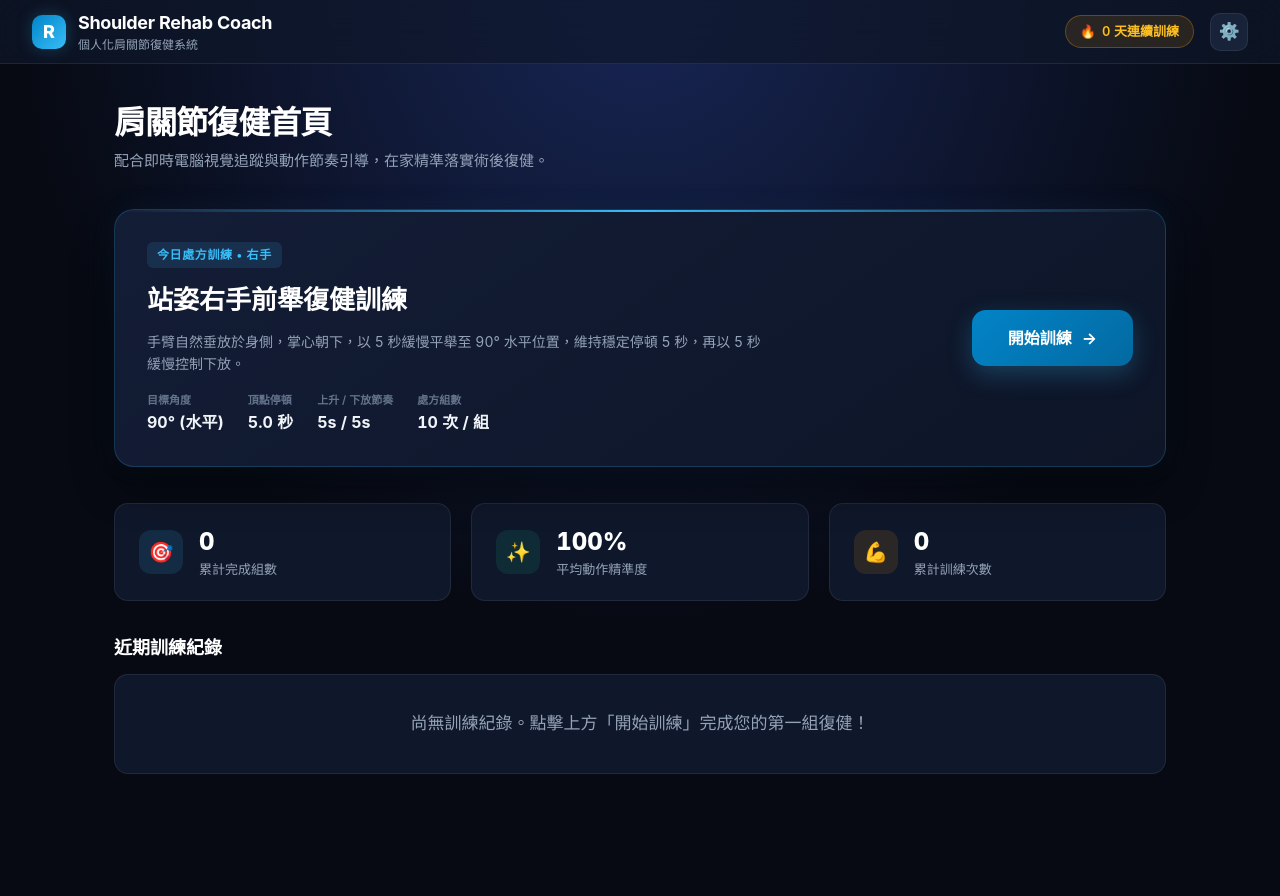
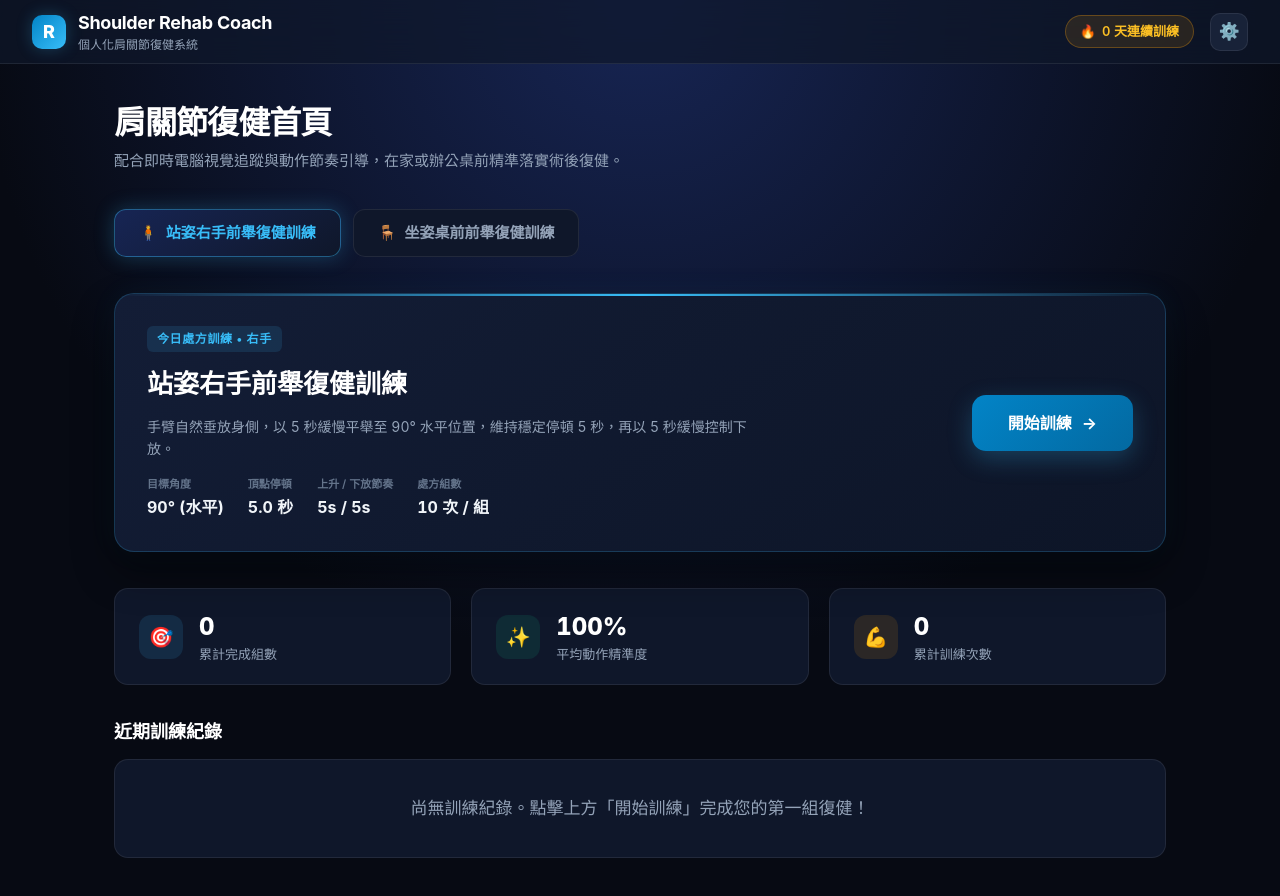
Before and after one commit to e4tsai-byte/rehab, a React (Vite) app: page / in a window 1280 px wide. Before the commit the page ends 814 px from the top, so only its background shows below. Built offline with nearby package versions, Linux system fonts and the light colour scheme.

Commit message:
Add Exercise 2: Seated Desk Right Arm Forward Flexion with upper-body occlusion-robust kinematics

```diff
--- a/src/App.tsx
+++ b/src/App.tsx
@@ -10,6 +10,7 @@ import {
   saveSession,
   saveSettings,
 } from './data/rehabStore'
+import { EXERCISE_CATALOG } from './domain/exerciseCatalog'
 import type { CompletedSession, UserSettings } from './domain/rehabTypes'
 import { RehabDashboard } from './surfaces/RehabDashboard'
 import { RehabTraining } from './surfaces/RehabTraining'
@@ -19,6 +20,7 @@ type ViewMode = 'dashboard' | 'training' | 'summary'
 
 export function App() {
   const [view, setView] = useState<ViewMode>('dashboard')
+  const [selectedExerciseId, setSelectedExerciseId] = useState<string>(EXERCISE_CATALOG[0]!.id)
   const [settings, setSettings] = useState<UserSettings>(loadSettings)
   const [history, setHistory] = useState<CompletedSession[]>(loadHistory)
   const [activeSession, setActiveSession] = useState<CompletedSession | null>(null)
@@ -26,7 +28,8 @@ export function App() {
 
   const streak = calculateStreak(history)
 
-  function handleStartExercise(_exerciseId: string) {
+  function handleStartExercise(exerciseId: string) {
+    setSelectedExerciseId(exerciseId)
     setView('training')
   }
 
@@ -63,6 +66,7 @@ export function App() {
 
       {view === 'training' && (
         <RehabTraining
+          exerciseId={selectedExerciseId}
           settings={settings}
           onFinishSession={handleFinishSession}
           onCancel={() => setView('dashboard')}
--- a/src/domain/exerciseCatalog.ts
+++ b/src/domain/exerciseCatalog.ts
@@ -6,12 +6,14 @@ export interface ExerciseDefinition {
   nameZh: string
   category: string
   targetLimb: string
+  posture: 'standing' | 'seated'
   targetAngleDeg: number
   holdDurationS: number
   concentricCadenceS: number
   eccentricCadenceS: number
   targetReps: number
   descriptionZh: string
+  framingHintZh: string
   tipsZh: string[]
   commonErrorsZh: Record<FormFlag, string>
   status: 'prescribed' | 'upcoming'
@@ -19,17 +21,19 @@ export interface ExerciseDefinition {
 
 export const EXERCISE_CATALOG: ExerciseDefinition[] = [
   {
-    id: 'right-arm-forward-flexion',
+    id: 'right-arm-forward-flexion-standing',
     name: 'Standing Right Arm Forward Flexion',
     nameZh: '站姿右手前舉復健訓練',
-    category: '肩關節活動度與肌力重建',
+    category: '站姿全身活動度與肌力重建',
     targetLimb: '右手',
+    posture: 'standing',
     targetAngleDeg: 90,
     holdDurationS: 5.0,
     concentricCadenceS: 5.0,
     eccentricCadenceS: 5.0,
     targetReps: 10,
-    descriptionZh: '手臂自然垂放於身側，掌心朝下，以 5 秒緩慢平舉至 90° 水平位置，維持穩定停頓 5 秒，再以 5 秒緩慢控制下放。',
+    descriptionZh: '手臂自然垂放身側，以 5 秒緩慢平舉至 90° 水平位置，維持穩定停頓 5 秒，再以 5 秒緩慢控制下放。',
+    framingHintZh: '請面向鏡頭站立，確保上半身與右手完整進入畫面中',
     tipsZh: [
       '保持身體直立，勿後仰借力',
       '右側肩膀放鬆下沉，避免聳肩',
@@ -45,4 +49,33 @@ export const EXERCISE_CATALOG: ExerciseDefinition[] = [
     },
     status: 'prescribed',
   },
+  {
+    id: 'right-arm-forward-flexion-seated',
+    name: 'Seated Desk Right Arm Forward Flexion',
+    nameZh: '坐姿桌前前舉復健訓練',
+    category: '辦公/書桌前上半身復健',
+    targetLimb: '右手',
+    posture: 'seated',
+    targetAngleDeg: 90,
+    holdDurationS: 5.0,
+    concentricCadenceS: 5.0,
+    eccentricCadenceS: 5.0,
+    targetReps: 10,
+    descriptionZh: '坐在書桌前，手臂垂放於大腿或椅側，以 5 秒平舉至 90° 水平位置，頂點穩定停頓 5 秒，再以 5 秒緩慢下放。',
+    framingHintZh: '請坐在桌前，確保頭部、肩膀與右手完整進入鏡頭畫面中',
+    tipsZh: [
+      '背部靠緊椅背或挺直，避免駝背或後仰',
+      '專注右肩前三角肌，右肩放鬆避免聳肩',
+      '手肘完全伸直，維持水平平舉',
+    ],
+    commonErrorsZh: {
+      SHOULDER_HIKE: '右肩聳起（斜方肌代償）',
+      TORSO_LEAN: '軀幹後仰或側傾借力',
+      ELBOW_BENT: '手肘彎曲縮短力臂',
+      RUSHED_CONCENTRIC: '平舉抬起速度過快（< 3秒）',
+      RUSHED_ECCENTRIC: '下放下沉速度過快（< 3秒）',
+      INCOMPLETE_HOLD: '水平停頓未滿 5 秒即掉落',
+    },
+    status: 'prescribed',
+  },
 ]
--- a/src/hooks/usePoseTracker.ts
+++ b/src/hooks/usePoseTracker.ts
@@ -4,9 +4,11 @@ import type { RehabLiveState, RehabRepRecord } from '../domain/rehabTypes'
 import { ClientShoulderFlexionTracker, type Landmark3D } from '../pose/shoulderKinematics'
 
 export function usePoseTracker({
+  isSeated = false,
   onRep,
   onPhaseChange,
 }: {
+  isSeated?: boolean
   onRep?: (rep: RehabRepRecord) => void
   onPhaseChange?: (oldPhase: string, newPhase: string) => void
 }) {
@@ -28,6 +30,9 @@ export function usePoseTracker({
   const landmarkerRef = useRef<PoseLandmarker | null>(null)
   const trackerRef = useRef<ClientShoulderFlexionTracker>(new ClientShoulderFlexionTracker(10))
   const animIdRef = useRef<number | null>(null)
+  useEffect(() => {
+    trackerRef.current.setSeatedMode(isSeated)
+  }, [isSeated])
   const prevPhaseRef = useRef<string>('RESTING')
 
   useEffect(() => {
--- a/src/surfaces/RehabDashboard.tsx
+++ b/src/surfaces/RehabDashboard.tsx
@@ -1,3 +1,4 @@
+import { useState } from 'react'
 import { EXERCISE_CATALOG } from '../domain/exerciseCatalog'
 import type { CompletedSession, UserSettings } from '../domain/rehabTypes'
 import { ExerciseCard } from '../components/ExerciseCard'
@@ -14,7 +15,8 @@ export function RehabDashboard({
   history,
   onStartExercise,
 }: RehabDashboardProps) {
-  const primaryExercise = EXERCISE_CATALOG[0]!
+  const [selectedTab, setSelectedTab] = useState<string>(EXERCISE_CATALOG[0]!.id)
+  const currentExercise = EXERCISE_CATALOG.find((e) => e.id === selectedTab) ?? EXERCISE_CATALOG[0]!
 
   // Aggregate stats
   const totalSets = history.length
@@ -30,15 +32,51 @@ export function RehabDashboard({
       <div className="rehab-hero">
         <h1 className="rehab-hero__title">肩關節復健首頁</h1>
         <p className="rehab-hero__sub">
-          配合即時電腦視覺追蹤與動作節奏引導，在家精準落實術後復健。
+          配合即時電腦視覺追蹤與動作節奏引導，在家或辦公桌前精準落實術後復健。
         </p>
       </div>
 
-      {/* Routine Hero Card */}
+      {/* Exercise Tabs Switcher */}
+      <div style={{ display: 'flex', gap: '12px', alignItems: 'center' }}>
+        {EXERCISE_CATALOG.map((ex) => {
+          const isActive = ex.id === selectedTab
+          const icon = ex.posture === 'standing' ? '🧍' : '🪑'
+          return (
+            <button
+              key={ex.id}
+              onClick={() => setSelectedTab(ex.id)}
+              style={{
+                display: 'flex',
+                alignItems: 'center',
+                gap: '8px',
+                padding: '12px 24px',
+                borderRadius: '12px',
+                border: isActive
+                  ? '1px solid rgba(56, 189, 248, 0.4)'
+                  : '1px solid var(--rehab-border)',
+                background: isActive
+                  ? 'linear-gradient(145deg, #172554 0%, #0f172a 100%)'
+                  : 'var(--rehab-surface)',
+                color: isActive ? '#38bdf8' : 'var(--rehab-text-muted)',
+                fontWeight: 700,
+                fontSize: '15px',
+                cursor: 'pointer',
+                transition: 'all 0.2s ease',
+                boxShadow: isActive ? '0 0 20px var(--rehab-cyan-glow)' : 'none',
+              }}
+            >
+              <span>{icon}</span>
+              <span>{ex.nameZh}</span>
+            </button>
+          )
+        })}
+      </div>
+
+      {/* Active Exercise Hero Card */}
       <ExerciseCard
-        exercise={primaryExercise}
+        exercise={currentExercise}
         settings={settings}
-        onStart={() => onStartExercise(primaryExercise.id)}
+        onStart={() => onStartExercise(currentExercise.id)}
       />
 
       {/* Stats Grid */}
--- a/src/surfaces/RehabTraining.tsx
+++ b/src/surfaces/RehabTraining.tsx
@@ -4,23 +4,34 @@ import { CadencePacer } from '../components/CadencePacer'
 import { Digits } from '../components/Digits'
 import { FormAlertBanner } from '../components/FormAlertBanner'
 import { RepPips } from '../components/RepPips'
+import { EXERCISE_CATALOG } from '../domain/exerciseCatalog'
 import type { CompletedSession, RehabRepRecord, UserSettings } from '../domain/rehabTypes'
 import { useChime } from '../hooks/useChime'
 import { usePoseTracker } from '../hooks/usePoseTracker'
 
 interface RehabTrainingProps {
+  exerciseId: string
   settings: UserSettings
   onFinishSession: (session: CompletedSession) => void
   onCancel: () => void
 }
 
-export function RehabTraining({ settings, onFinishSession, onCancel }: RehabTrainingProps) {
+export function RehabTraining({
+  exerciseId,
+  settings,
+  onFinishSession,
+  onCancel,
+}: RehabTrainingProps) {
   const { chime, armAudio } = useChime()
   const [completedReps, setCompletedReps] = useState<RehabRepRecord[]>([])
   const [isStarted, setIsStarted] = useState(false)
   const [cameraError, setCameraError] = useState<string | null>(null)
 
+  const exercise = EXERCISE_CATALOG.find((e) => e.id === exerciseId) ?? EXERCISE_CATALOG[0]!
+  const isSeated = exercise.posture === 'seated'
+
   const { isLoaded, liveState, videoRef, canvasRef } = usePoseTracker({
+    isSeated,
     onRep: (rep) => {
       if (settings.soundEnabled) chime()
       setCompletedReps((prev) => [...prev, rep])
@@ -88,8 +99,8 @@ export function RehabTraining({ settings, onFinishSession, onCancel }: RehabTrai
 
     const session: CompletedSession = {
       id: `session-${Date.now()}`,
-      exerciseId: 'right-arm-forward-flexion',
-      exerciseNameZh: '站姿右手前舉復健訓練',
+      exerciseId: exercise.id,
+      exerciseNameZh: exercise.nameZh,
       timestamp: Date.now(),
       completedReps: completedReps.length,
       targetReps: settings.targetReps,
@@ -118,27 +129,28 @@ export function RehabTraining({ settings, onFinishSession, onCancel }: RehabTrai
 
           <canvas ref={canvasRef} className="training-camera__canvas" />
 
-          {!isLoaded && (
+          {/* Mode Badge (Standing vs Seated) */}
           <div
             style={{
               position: 'absolute',
               top: '16px',
               left: '16px',
-                background: 'rgba(0, 0, 0, 0.75)',
-                color: '#e2e8f0',
+              background: 'rgba(15, 23, 42, 0.85)',
+              color: '#38bdf8',
               padding: '6px 14px',
               borderRadius: '8px',
               fontSize: '13px',
+              fontWeight: 700,
               display: 'flex',
               alignItems: 'center',
               gap: '8px',
               backdropFilter: 'blur(8px)',
-                border: '1px solid var(--rehab-border)',
+              border: '1px solid rgba(56, 189, 248, 0.3)',
             }}
           >
-              <span>⚡ AI 姿勢偵測引擎載入中...</span>
+            <span>{isSeated ? '🪑 坐姿桌前模式' : '🧍 站姿全身模式'}</span>
+            {!isLoaded && <span style={{ color: '#94a3b8', fontWeight: 400 }}>• AI 載入中...</span>}
           </div>
-          )}
 
           {cameraError && (
             <div
@@ -162,9 +174,12 @@ export function RehabTraining({ settings, onFinishSession, onCancel }: RehabTrai
         <div className="training-panel">
           {!isStarted ? (
             <div style={{ textAlign: 'center', maxWidth: '420px', display: 'flex', flexDirection: 'column', gap: '16px' }}>
-              <h2 style={{ fontSize: '28px', color: '#fff', margin: 0 }}>準備開始訓練</h2>
+              <div style={{ fontSize: '13px', color: '#38bdf8', fontWeight: 700, textTransform: 'uppercase' }}>
+                {exercise.category}
+              </div>
+              <h2 style={{ fontSize: '28px', color: '#fff', margin: 0 }}>{exercise.nameZh}</h2>
               <p style={{ fontSize: '15px', color: 'var(--rehab-text-muted)', lineHeight: '1.6', margin: 0 }}>
-                請面向鏡頭站立，確保上半身完整進入鏡頭畫面。<br />
+                {exercise.framingHintZh}<br />
                 平舉右手至 90° $	o$ 停頓 {settings.holdDurationS} 秒 $	o$ 緩慢下放。
               </p>
               <button
@@ -182,7 +197,7 @@ export function RehabTraining({ settings, onFinishSession, onCancel }: RehabTrai
                   marginTop: '16px',
                 }}
               >
-                開始第一組 (10 次)
+                開始第一組 ({settings.targetReps} 次)
               </button>
             </div>
           ) : (
```
Also changed, not shown: src/pose/shoulderKinematics.ts (+69 -17 lines). Lines whose indentation alone changed are shown as unchanged.
